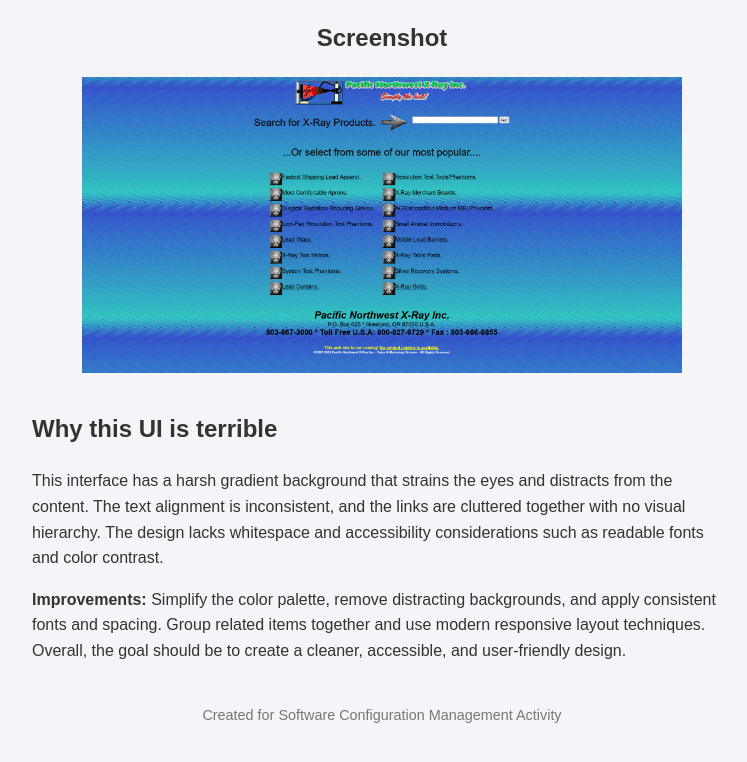
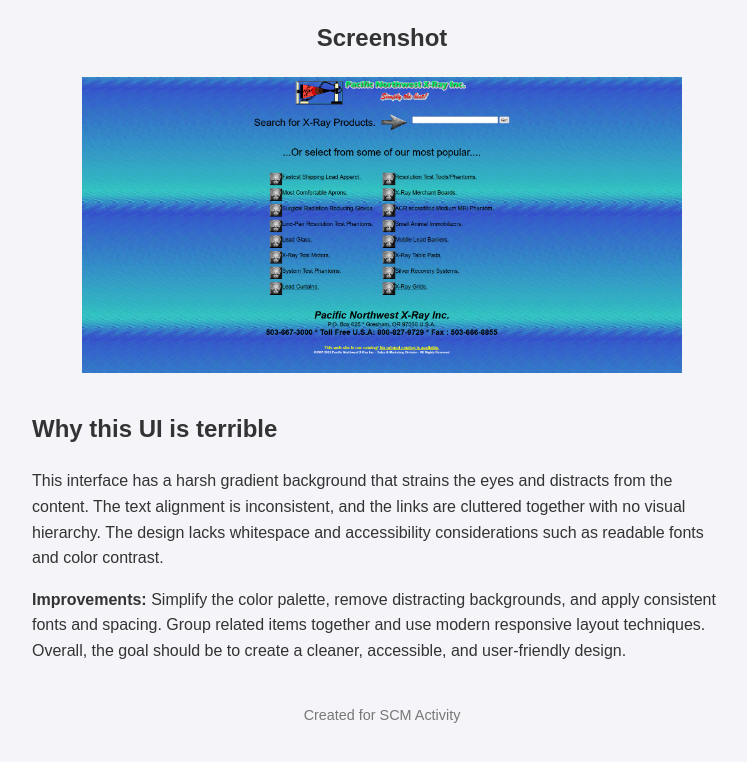
Before and after one commit to Litiumn/ci-cd-module-12, a plain HTML site: page index.html in a window 1280 px wide. Shown: the part 94-856 px from the top of the page, without its empty margins (258-1005 px from the left). Drawn offline with Linux system fonts and the light colour scheme.

Commit message:
deploy: 309b297e1c06f43edce9492b41a6a646dd14365e

```diff
--- a/index.html
+++ b/index.html
@@ -41,7 +41,7 @@
     </main>
 
     <footer>
-      <p>Created for Software Configuration Management Activity</p>
+      <p>Created for SCM Activity</p>
     </footer>
 
     <script src="script.js"></script>
```
